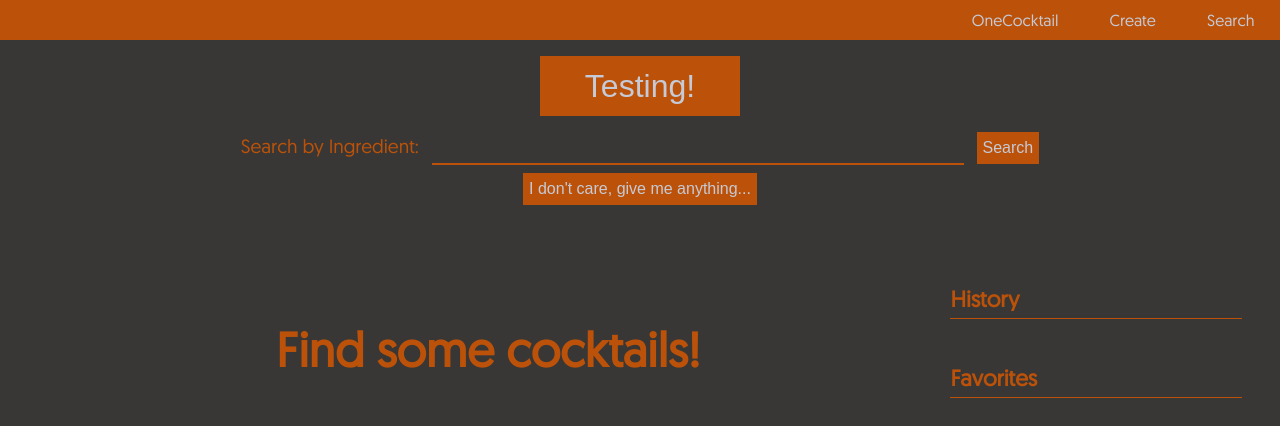
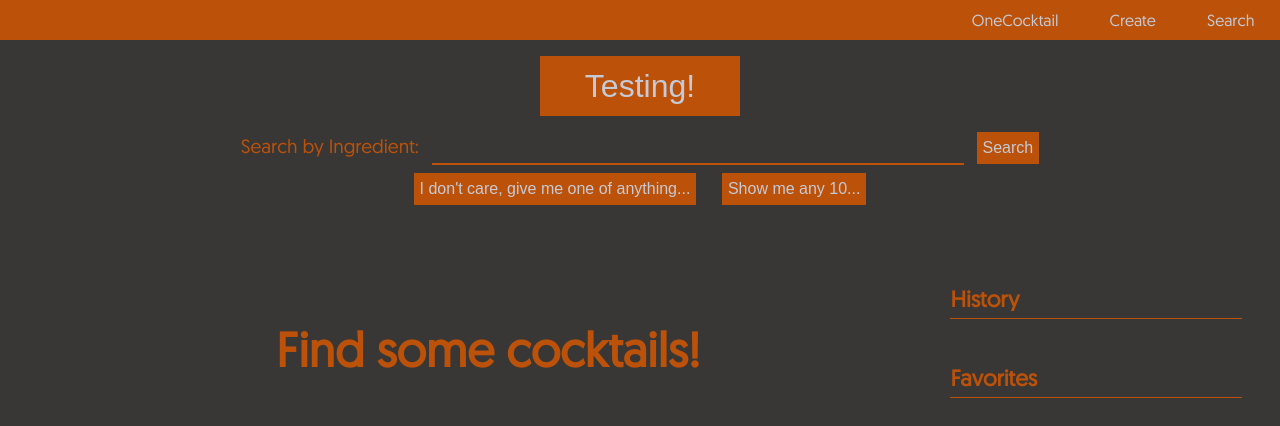
Before and after one commit to hank-frank/cocktail, a React (Vite) app: page /byId in a window 1280 px wide. Shown: the top 426 px of the page. Built offline with nearby package versions, Linux system fonts and the light colour scheme.

Commit message:
adds search for random 10 functionality and 'havent searched yet' message

```diff
--- a/src/public/js/App.jsx
+++ b/src/public/js/App.jsx
@@ -55,6 +55,18 @@ function App() {
                 setHistoryArray(tempHistory);
             })
             .catch(err => console.error(`whoopsies random`, err))
+    };
+
+    const getTen = () => {
+        fetch(`/tenRandom`)
+            .then((response) => {
+                return response = response.json()
+            })
+            .then((cocktailArray) => {
+                setSearchResult(cocktailArray)
+                console.log(cocktailArray)
+            })
+            .catch(err => console.error(`whoopsies random ten: `, err))
     };
 
     const searchByIngredient = (searchValue) => {
@@ -137,6 +149,7 @@ function App() {
             <SearchBar
                 search = { searchByIngredient }
                 getRandom = { getRandomCocktail }
+                getTen = { getTen }
                 noIngredient = { noIngredient }
                 resetNoIngredient = { resetNoIngredient }
             />
--- a/src/public/js/searchBar.jsx
+++ b/src/public/js/searchBar.jsx
@@ -11,19 +11,23 @@ function SearchBar (props) {
 
     const {value, bind, reset } = useInput('');
 
-    useEffect(() => {
-        if (window.location.href === 'http://localhost:8000/#/oneCocktail') {
-            setConditionalLink(
-                    <button className="random-button" onClick={ ()=> props.getRandom()}>I don't care, give me anything...</button>
-            )
-        } else {
-            setConditionalLink(
-                <Link to='/oneCocktail'>
-                    <button className="random-button" onClick={ ()=> props.getRandom()}>I don't care, give me anything...</button>
-                </Link>
-            )
-        }
-    }, [window.location.href]);
+    // useEffect(() => {
+    //     if (window.location.href === 'http://localhost:8000/#/oneCocktail') {
+    //         setConditionalLink(
+    //             <>
+    //                 <button className="random-button" onClick={ ()=> props.getRandom() }>I don't care, give me anything...</button>
+    //                 <button className="random-button" onClick={ () => props.getTen() }>Show me any 10... </button>
+    //             </>
+    //         )
+    //     } else {
+    //         setConditionalLink(
+    //             <Link to='/oneCocktail'>
+    //                 <button className="random-button" onClick={ ()=> props.getRandom() }>I don't care, give me one of anything...</button>
+    //                 <button className="random-button" onClick={ () => props.getTen() }>Show me any 10... </button>
+    //             </Link>
+    //         )
+    //     }
+    // }, [window.location.href]);
 
     const handleSubmit = (evt) => {
         evt.preventDefault();
@@ -63,7 +67,13 @@ function SearchBar (props) {
                 { routingForSearch() }
         </div>
         <div className="random-flex">
-            { conditionalLink }
+            {/* { conditionalLink } */}
+            <Link to='/oneCocktail'>
+                <button className="random-button" onClick={ ()=> props.getRandom() }>I don't care, give me one of anything...</button>
+            </Link>
+            <Link to='./searchContents'>
+                <button className="random-button" onClick={ () => props.getTen() }>Show me any 10... </button>
+            </Link>
         </div>
         <div className="no-ingredient-flex">
             <h4 className="no-ingredient"> { props.noIngredient }</h4>
--- a/src/public/js/searchResults.jsx
+++ b/src/public/js/searchResults.jsx
@@ -3,10 +3,8 @@ import { Link } from 'react-router-dom';
 
 function SearchResult (props) {
 
-    // useEffect(() => {
-    //     console.log(`props: `, props)
-    // }, [props])
-
+    const shouldDisplay = () => {
+        if (props.drinksArray.length > 0) {
             return (
                 <>
                     <div className="card-flex">
@@ -27,6 +25,20 @@ function SearchResult (props) {
                     </div>
                 </>
             )
+        } else {
+            return (
+                <div className="havent-searched-flex">
+                    <h6 className="havent-searched">You haven't searched for anything yet, search for some stuff brosefina!</h6>
+                </div>
+            )
+        }
+    };
+
+    return (
+        <>
+            { shouldDisplay() }
+        </>
+    )
 };
 
 export default SearchResult;
--- a/src/public/sass/main.scss
+++ b/src/public/sass/main.scss
@@ -169,6 +169,7 @@ body {
     border: none;
     color: $grey;
     font-size: 1rem;
+    margin: 0 1vw;
 }
 
 .random-button:hover {
@@ -193,6 +194,18 @@ body {
 /////////////////////////////////////////////////////
 ///               search results
 /////////////////////////////////////////////////////
+
+.havent-searched-flex {
+    @include horizontal-center;
+    width: 80%;
+}
+
+.havent-searched {
+    color: $orange;
+    font-size: 2rem;
+    text-align: center;
+
+}
 
 .main-container {
     margin: 4vh 3vw;
```
Also changed, not shown: 1 other file (tests, documents, lock files or other folders). Lines whose indentation alone changed are shown as unchanged.
